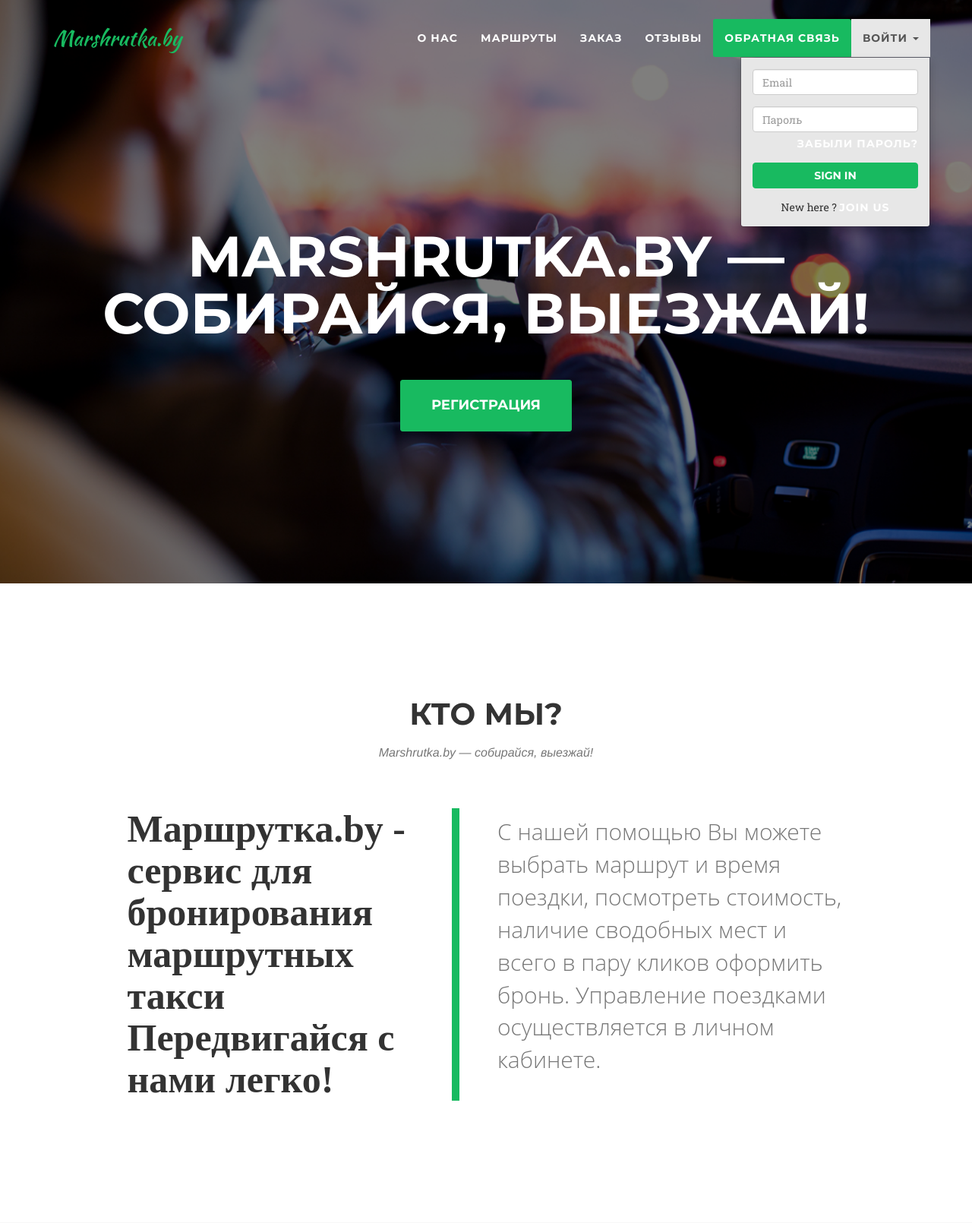
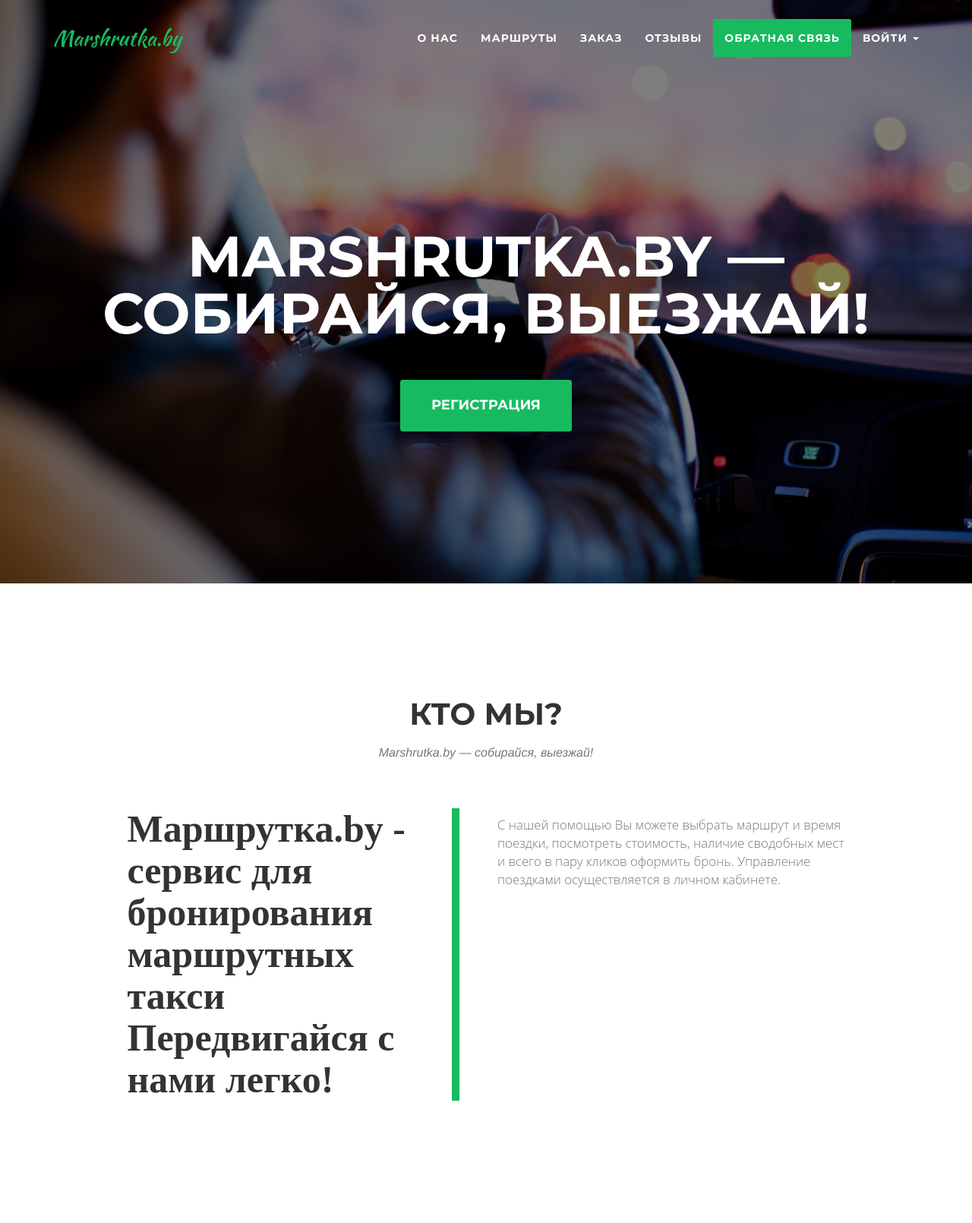
Before and after one commit to PaZa96/marshrutkaby1, an ASP.NET MVC app: page / in a window 1280 px wide. Shown: the top 1610 px of the page at 76% size. Run offline with ASP.NET Core 8 and stand-ins for ASP.NET MVC 5, Linux system fonts and the light colour scheme; the project's own start-up code is not run, and a stand-in starts its controllers and pages; some libraries are stand-ins or nearby versions; some web fonts are replaced.

Commit message:
corrected design Home Page

```diff
--- a/marshrutkaby/Content/agency.css
+++ b/marshrutkaby/Content/agency.css
@@ -26,6 +26,7 @@
     p.large {
         font-size: 16px;
     }
+
 
 a, a:hover, a:focus, a:active, a.active {
     outline: 0;
@@ -201,6 +202,9 @@
         border: 0;
     }
 
+    .text-about-right {
+        font-size: 1.2em;
+    }
         .navbar-default .navbar-brand {
             font-size: 2em;
             -webkit-transition: all .3s;
@@ -292,6 +296,7 @@
     header .intro-text {
         padding-top: 300px;
         padding-bottom: 200px;
+        font-size: 1.2em;
     }
 
         header .intro-text .intro-lead-in {
@@ -338,8 +343,8 @@
 }
 
 .service-heading {
-     margin-top: -10px;
-  margin-right: 20px;
+    margin-top: -10px;
+    margin-right: 20px;
     text-transform: none;
     font-family: Proxima Nova;
     font-size: 50px;
--- a/marshrutkaby/Views/Home/Index.cshtml
+++ b/marshrutkaby/Views/Home/Index.cshtml
@@ -46,7 +46,6 @@
                 <a class="navbar-brand page-scroll" href="#page-top">Marshrutka.by</a>
             </div>
 
-            <!-- Collect the nav links, forms, and other content for toggling -->
             <div class="collapse navbar-collapse" id="bs-example-navbar-collapse-1">
                 <ul class="nav navbar-nav navbar-right">
                     <li class="hidden">
@@ -67,7 +66,7 @@
                     <li>
                         <a class="page-scroll" href="#contact">Обратная связь</a>
                     </li>
-                    <li class="dropdown open">
+                    <li class="dropdown">
                         <a href="#" class="dropdown-toggle" data-toggle="dropdown">Войти <span class="caret"></span></a>
                         <ul id="login-dp" class="dropdown-menu">
                             <li>
@@ -109,8 +108,13 @@
     <header>
         <div class="container">
             <div class="intro-text">
-                <div class="intro-heading">Marshrutka.by — собирайся, выезжай!</div>
-                <button class="page-scroll btn btn-xl">Регистрация</button>
+                <div class="row">
+                    <div class="col-md-12 text-center">
+                        <div class="intro-heading">Marshrutka.by — собирайся, выезжай!</div>
+                        </div>
+                        <button class="page-scroll btn btn-xl">Регистрация</button>
+                    </div>
+
             </div>
         </div>
     </header>
@@ -119,16 +123,16 @@
     <section id="about">
         <div class="container">
             <div class="row">
-                <div class="col-lg-12 text-center">
+                <div class="col-md-12 text-center">
                     <h2 class="section-heading">Кто мы?</h2>
                     <h3 class="section-subheading text-muted">Marshrutka.by — собирайся, выезжай!</h3>
                 </div>
             </div>
-            <div class="row text-center">
+            <div class="row text-left">
                 <div class="col-md-5 col-md-offset-1">
                     <h4 class="service-heading">Маршрутка.by - сервис для бронирования маршрутных такси Передвигайся с нами легко!</h4>
                 </div>
-                <div class="col-md-5 ">
+                <div class="col-md-5 text-left">
                     <p class="text-muted text-about-right">С нашей помощью Вы можете выбрать маршрут и время поездки, посмотреть стоимость, наличие сводобных мест и всего в пару кликов оформить бронь. Управление поездками осуществляется в личном кабинете.</p>
                 </div>
             </div>
@@ -138,18 +142,17 @@
     <section id="routes" class="bg-light-gray">
         <div class="container">
             <div class="row">
-                <div class="col-lg-12 text-center">
+                <div class="col-md-12 text-center">
                     <h2 class="section-heading">Маршруты</h2>
                     <h3 class="section-subheading text-muted">Marshrutka.by — собирайся, выезжай!</h3>
                 </div>
             </div>
             <div class="row">
-                <div class="col-xs-8 col-sm-8">
-
-                    <img src="~/Images/belarus-map2.png" class="img-responsive" alt="">
+                <div class="col-md-8">
+                    <img src="~/Images/belarus-map2.png" class="img-responsive">
                 </div>
 
-                <div class="col-xs-4 col-sm-4">
+                <div class="col-md-4 ">
                     <div class="mapslogo">
                         Вы можете спланировать
                         свой маршрут
@@ -157,20 +160,23 @@
                     </div>
                 </div>
             </div>
+
+
         </div>
+
     </section>
 
     <!-- About Section -->
     <section id="order">
         <div class="container">
             <div class="row">
-                <div class="col-lg-12 text-center">
+                <div class="col-md-12 text-center">
                     <h2 class="section-heading">Заказ</h2>
                     <h3 class="section-subheading text-muted">Marshrutka.by — собирайся, выезжай!</h3>
                 </div>
             </div>
             <div class="row">
-                <div class="col-lg-12">
+                <div class="col-md-12">
                     <ul class="timeline">
                         <li>
                             <div class="timeline-image">
@@ -241,7 +247,7 @@
     <section id="reviews" class="bg-light-gray">
         <div class="container">
             <div class="row">
-                <div class="col-lg-12 text-center">
+                <div class="col-md-12 text-center">
                     <h2 class="section-heading">Отзывы</h2>
                     <h3 class="section-subheading text-muted">Marshrutka.by — собирайся, выезжай!</h3>
                 </div>
@@ -304,13 +310,13 @@
     <section id="contact">
         <div class="container">
             <div class="row">
-                <div class="col-lg-12 text-center">
+                <div class="col-md-12 text-center">
                     <h2 class="section-heading">Обратная связь</h2>
                     <h3 class="section-subheading text-muted">Marshrutka.by — собирайся, выезжай!</h3>
                 </div>
             </div>
             <div class="row">
-                <div class="col-lg-12">
+                <div class="col-md-12">
                     <form name="sentMessage" id="contactForm" novalidate>
                         <div class="row">
                             <div class="col-md-6">
@@ -334,7 +340,7 @@
                                 </div>
                             </div>
                             <div class="clearfix"></div>
-                            <div class="col-lg-12 text-center">
+                            <div class="col-md-12 text-center">
                                 <div id="success"></div>
                                 <button type="submit" class="btn btn-xl">Отправить</button>
                             </div>
```
